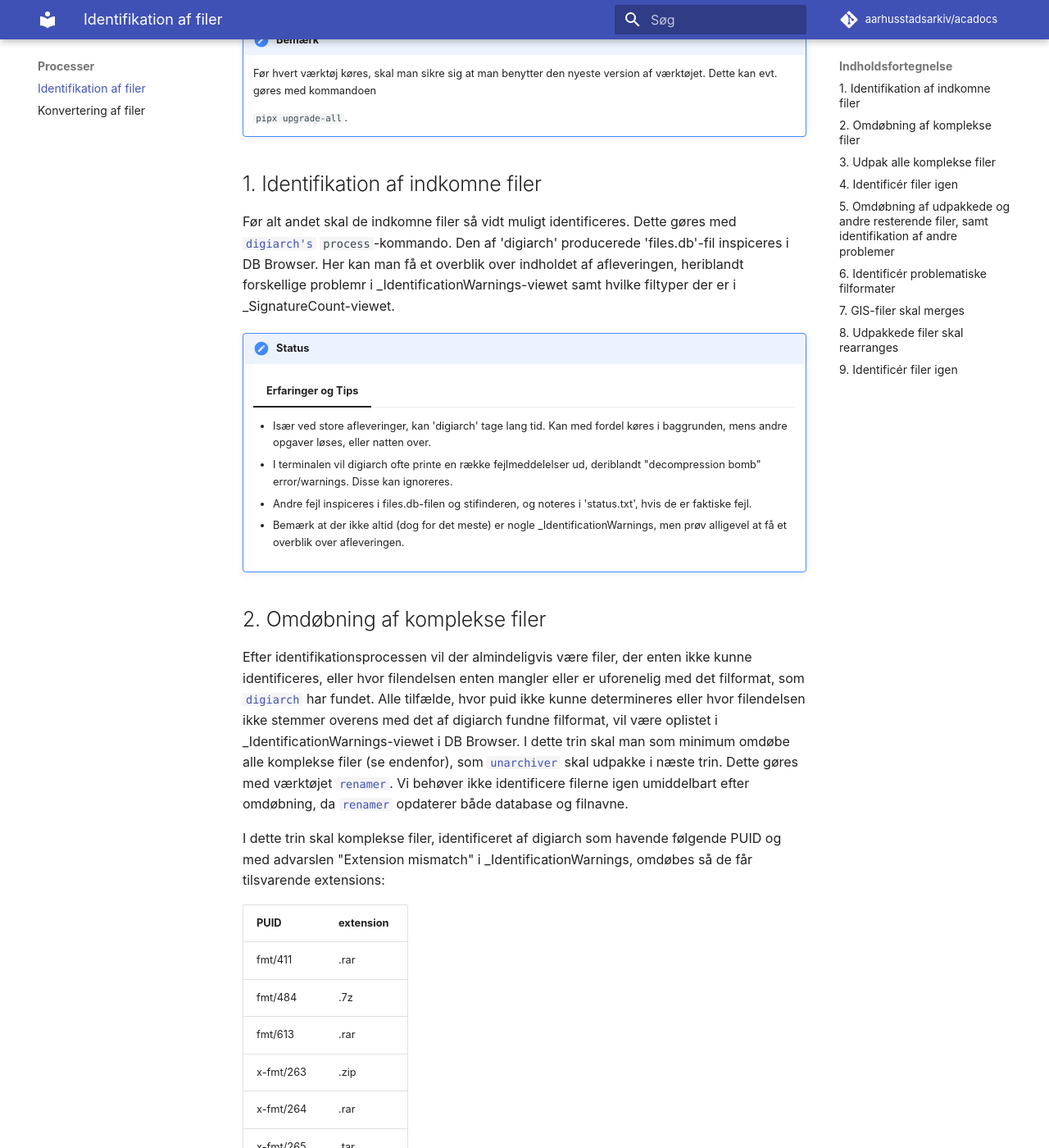
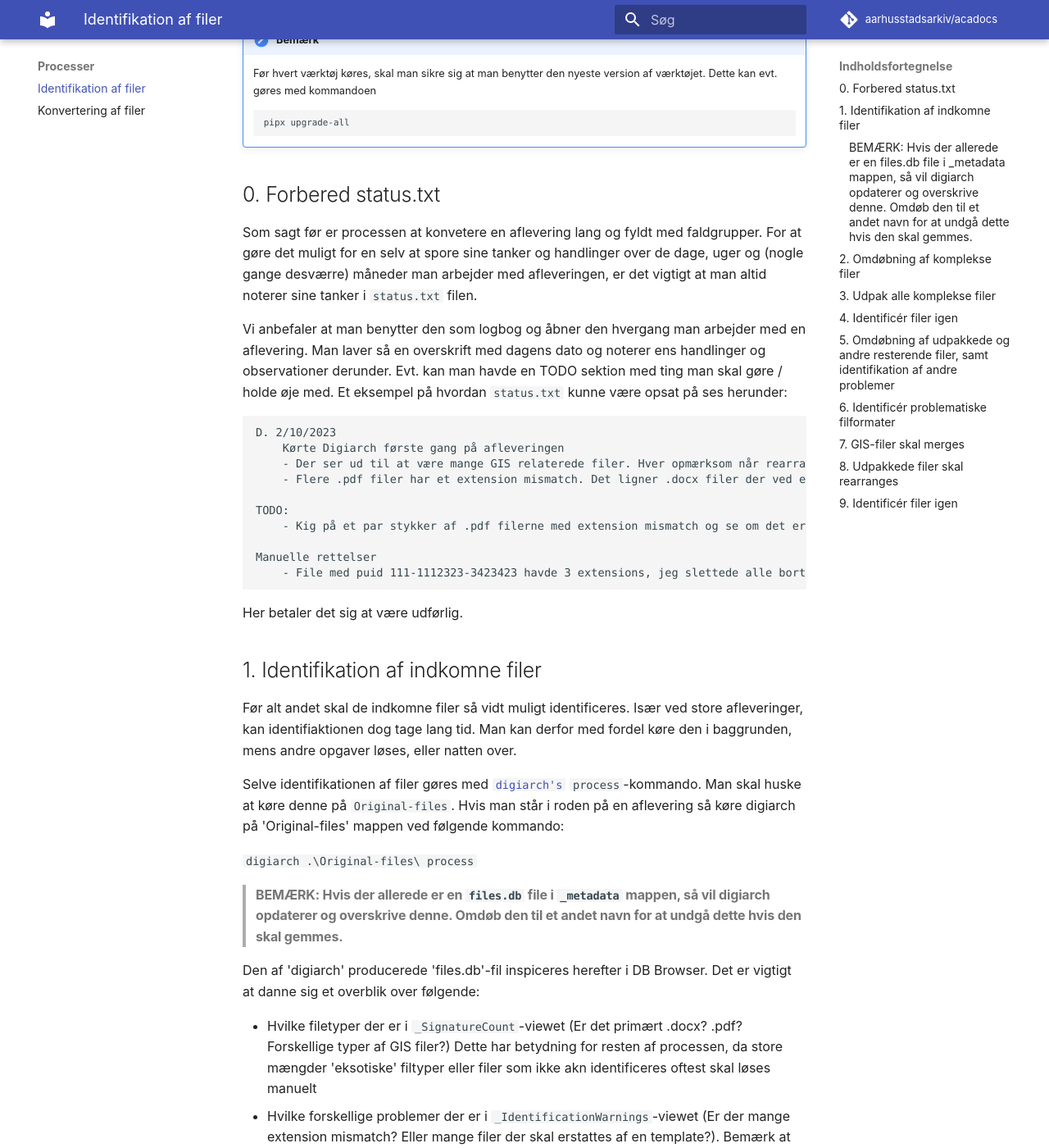
Before and after one commit to aarhusstadsarkiv/acadocs, an MkDocs documentation site: the page built from docs/processes/identify-files.md, in a window 1280 px wide and 1400 px high, scrolled down 496 px. Shown: the whole window at 82% size. Built offline with MkDocs 1.6.1 and Material for MkDocs 9.7.7, drawn with Linux system fonts in a browser that asks for light colours; comment, search, counter and statistics services are not loaded; some of the changed text lies outside the part shown.

Commit message:
Har opdateret punkt 1 under idnetifiaktion af filer sådan det er merer klart og illustrere vores opdateret process

````diff
--- a/docs/processes/identify-files.md
+++ b/docs/processes/identify-files.md
@@ -1,7 +1,7 @@
 # Identifikation af filer
 Identifikation af indkomne filer fra myndigheder eller private parter er en kompleks proces, som involverer en del viden, værktøjer og procestrin.
 
-Ved processens begyndelse oprettes en `status.txt` i den relevante `_metadata`-mappe (eg. `AVID.AARS.78.1\OriginalFiles\_metadata`). I dette dokument noteres hvor langt man er kommet i processen, hvilke fejl og problemer man er stødt på undervejs, og hvilke manuelle rettelser man foretaget.
+Ved processens begyndelse oprettes en `status.txt` i den relevante `_metadata`-mappe (eg. `AVID.AARS.78.1\OriginalFiles\_metadata`). I dette dokument noteres hvor langt man er kommet i processen, hvilke fejl og problemer man er stødt på undervejs, og hvilke manuelle rettelser man har foretaget.
 
 Hver gang et værktøj har kørt inspiceres nogle af de berørte filer manuelt i stifinderen, for at sikre sig at værktøjet har kørt succesfuldt.
 
@@ -12,20 +12,42 @@ Detaljerede guides til installation og brug af de enkelte værktøjer findes [`h
 
     ```
     pipx upgrade-all
-    ```.
+    ```
+
+## 0. Forbered status.txt
+Som sagt før er processen at konvetere en aflevering lang og fyldt med faldgrupper. For at gøre det muligt for en selv at spore sine tanker og handlinger over de dage, uger og (nogle gange desværre) måneder man arbejder med afleveringen, er det vigtigt at man altid noterer sine tanker i `status.txt` filen.
+
+Vi anbefaler at man benytter den som logbog og åbner den hvergang man arbejder med en aflevering. Man laver så en overskrift med dagens dato og noterer ens handlinger og observationer derunder. Evt. kan man havde en TODO sektion med ting man skal gøre / holde øje med. Et eksempel på hvordan `status.txt` kunne være opsat på ses herunder:
+
+    D. 2/10/2023
+        Kørte Digiarch første gang på afleveringen
+        - Der ser ud til at være mange GIS relaterede filer. Hver opmærksom når rearranger skal køres.
+        - Flere .pdf filer har et extension mismatch. Det ligner .docx filer der ved en fejl er gemt som .pdf ved første øjekast
+
+    TODO:
+        - Kig på et par stykker af .pdf filerne med extension mismatch og se om det er en kategorisk fejl
+
+    Manuelle rettelser
+        - File med puid 111-1112323-3423423 havde 3 extensions, jeg slettede alle bortset fra den første (.pdf) for at sikre den blev markeret korrekt.
+
+Her betaler det sig at være udførlig.
 
 ## 1. Identifikation af indkomne filer
-Før alt andet skal de indkomne filer så vidt muligt identificeres. Dette gøres med [`digiarch's`](../tools/digiarch.md) `process`-kommando. Den af 'digiarch' producerede 'files.db'-fil inspiceres i DB Browser. Her kan man få et overblik over indholdet af afleveringen, heriblandt forskellige problemr i _IdentificationWarnings-viewet samt hvilke filtyper der er i _SignatureCount-viewet.
+Før alt andet skal de indkomne filer så vidt muligt identificeres.
+Især ved store afleveringer, kan identifiaktionen dog tage lang tid. Man kan derfor med fordel køre den i baggrunden, mens andre opgaver løses, eller natten over.
 
-!!! Status
+Selve identifikationen af filer gøres med [`digiarch's`](../tools/digiarch.md) `process`-kommando. Man skal huske at køre denne på `Original-files`. Hvis man står i roden på en aflevering så køre digiarch på 'Original-files' mappen ved følgende kommando:
 
-    === "Erfaringer og Tips"
+`digiarch .\Original-files\ process`
 
-        * Især ved store afleveringer, kan 'digiarch' tage lang tid. Kan med fordel køres i baggrunden, mens andre opgaver løses, eller natten over.
-        * I terminalen vil digiarch ofte printe en række fejlmeddelelser ud, deriblandt "decompression bomb" error/warnings. Disse kan ignoreres.
-        * Andre fejl inspiceres i files.db-filen og stifinderen, og noteres i 'status.txt', hvis de er faktiske fejl.
-        * Bemærk at der ikke altid (dog for det meste) er nogle _IdentificationWarnings, men prøv alligevel at få et overblik over afleveringen.
+> #### **BEMÆRK**: Hvis der allerede er en `files.db` file i `_metadata` mappen, så vil digiarch opdaterer og overskrive denne. Omdøb den til et andet navn for at undgå dette hvis den skal gemmes.
 
+Den af 'digiarch' producerede 'files.db'-fil inspiceres herefter i DB Browser. Det er vigtigt at danne sig et overblik over følgende:
+
+- Hvilke filetyper der er i `_SignatureCount`-viewet (Er det primært .docx? .pdf? Forskellige typer af GIS filer?) Dette har betydning for resten af processen, da store mængder 'eksotiske' filtyper eller filer som ikke akn identificeres oftest skal løses manuelt
+- Hvilke forskellige problemer der er i `_IdentificationWarnings`-viewet (Er der mange extension mismatch? Eller mange filer der skal erstattes af en template?). Bemærk at der ikke altid (dog for det meste) er nogle _IdentificationWarnings, men prøv alligevel at få et overblik over afleveringen.
+
+Man noterer sine tanker i `status.txt`.
 
 
 ## 2. Omdøbning af komplekse filer
````
